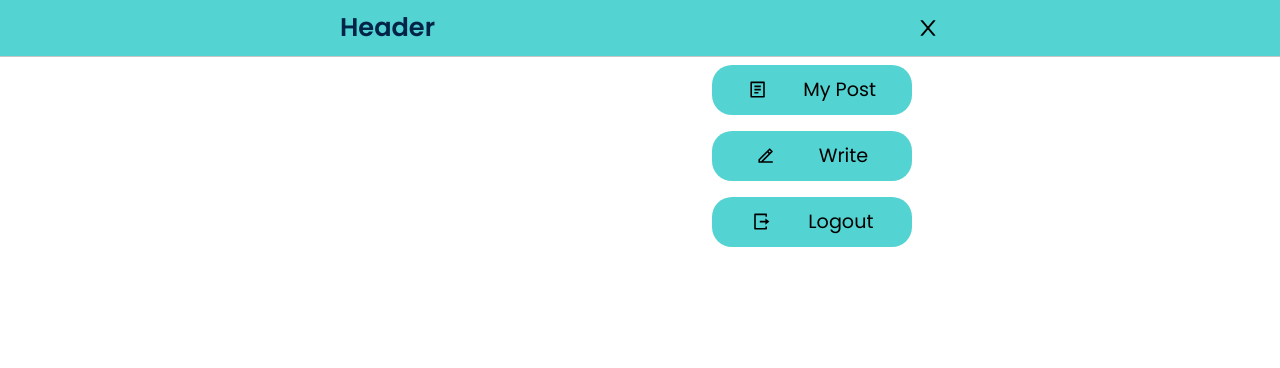
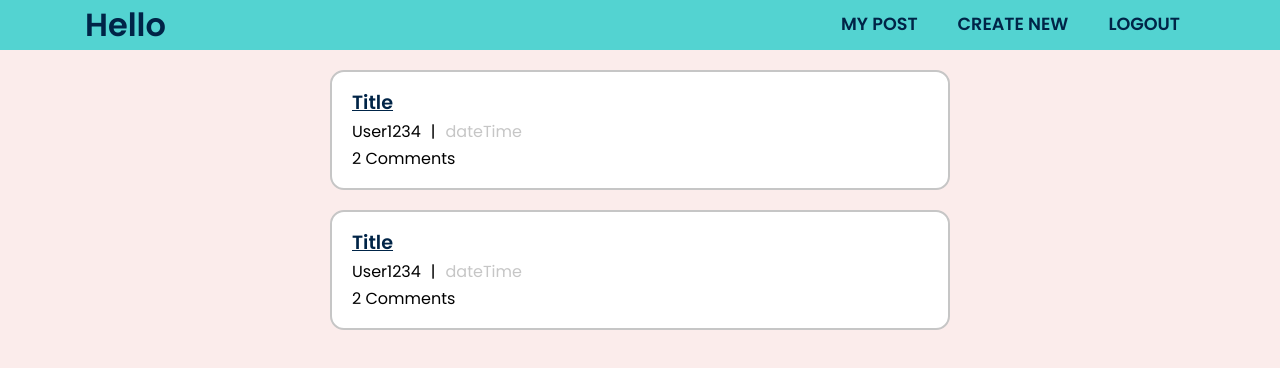
Before and after one commit to tonnamchakornpat/webminiproject, a React (Vite) app: page /post/1 in a window 1280 px wide. Shown: the top 368 px of the page. Built offline with nearby package versions, Linux system fonts and the light colour scheme.

Commit message:
Refactor :sparkles: Add Post Component And Refactor Navbar

```diff
--- a/src/components/Navbar.jsx
+++ b/src/components/Navbar.jsx
@@ -4,47 +4,41 @@ import { AiOutlineClose } from 'react-icons/ai'
 import { useState } from 'react'
 
 function Navbar() {
-  const [MenuStatus, setMenuStatus] = useState(true)
+  const [MenuStatus, setMenuStatus] = useState(false)
   const changeStatus = () => {
     setMenuStatus(!MenuStatus)
   }
+  const styleMenu = {
+    opacity: '1',
+    visibility: 'visible',
+  }
 
   return (
-    <div className="Navbar">
-      <div className="NavbarContainer">
-        <div className="itemsContainer">
-          <nav>
-            <h1>Header</h1>
-            {MenuStatus ? (
-              <AiOutlineClose size={'1.5rem'} onClick={changeStatus} />
-            ) : (
-              <GiHamburgerMenu size={'1.5rem'} onClick={changeStatus} />
-            )}
-          </nav>
+    <nav>
+      <div className="container">
+        <div className="logo">
+          <h1>Hello</h1>
         </div>
+        {
+          <GiHamburgerMenu
+            size={'1.5rem'}
+            className="toggleBtn"
+            onClick={changeStatus}
+          />
+        }
+        <ul className="list" style={MenuStatus ? styleMenu : null}>
+          <a href="#">
+            <li>My Post</li>
+          </a>
+          <a href="#">
+            <li>Create New</li>
+          </a>
+          <a href="#">
+            <li>Logout</li>
+          </a>
+        </ul>
       </div>
-
-      <ul
-        style={
-          !MenuStatus
-            ? { position: 'relative', left: '200vw' }
-            : { position: 'relative' }
-        }
-      >
-        <li>
-          <RiFileList2Line className="iconMenu" />
-          <p>My Post</p>
-        </li>
-        <li>
-          <RiEdit2Line className="iconMenu" />
-          <p>Write</p>
-        </li>
-        <li>
-          <RiLogoutBoxRLine className="iconMenu" />
-          <p>Logout</p>
-        </li>
-      </ul>
-    </div>
+    </nav>
   )
 }
 
--- /dev/null
+++ b/src/components/Post.jsx
@@ -0,0 +1,13 @@
+function Post({ postId, title, name, dateTime }) {
+  return (
+    <article className="content" key={postId}>
+      <h2>{title}</h2>
+      <p>
+        <span>{name}</span>|<span>dateTime</span>
+      </p>
+      <p>2 Comments</p>
+    </article>
+  )
+}
+
+export default Post
--- a/src/pages/HomePage.jsx
+++ b/src/pages/HomePage.jsx
@@ -1,11 +1,41 @@
 import '../styles/scss/main.scss'
 import Navbar from '../components/Navbar'
+import Post from '../components/Post'
 
+const posts = [
+  {
+    postId: 1234,
+    name: 'User1234',
+    title: 'Title',
+    content:
+      'Eos excepturi ipsa aut. Quia tempora inventore sunt quo impedit. Nemo quia repellat nesciunt dolores ipsa consequatur eos.',
+    time: '2 june 2022',
+  },
+  {
+    postId: 1222,
+    name: 'User1234',
+    title: 'Title',
+    content:
+      'Eos excepturi ipsa aut. Quia tempora inventore sunt quo impedit. Nemo quia repellat nesciunt dolores ipsa consequatur eos.',
+    time: '2 june 2022',
+  },
+]
 function HomePage() {
   return (
     <>
       <Navbar />
-      <main></main>
+      <main>
+        <section className="contents">
+          {posts.map((post) => (
+            <Post
+              postId={post.postId}
+              title={post.title}
+              name={post.name}
+              datetime={post.time}
+            />
+          ))}
+        </section>
+      </main>
     </>
   )
 }
--- a/src/styles/scss/abstract/_mixins.scss
+++ b/src/styles/scss/abstract/_mixins.scss
@@ -7,8 +7,15 @@ $breakpoints: (
     "lg":"(max-width: 992px)" and "(max-width: 1199.98px)",
     "xl":"(max-width: 1200px)" and "(max-width: 1399.98px)",
     "xxl":"(max-width: 1400px)",
+    // ? mobile screen
+    "mb":"max-width:767px",
+    // ? tablet screen
+    "tl":"(min-width:767)" and "(max-width:1023px)",
+    // ? desktop screen
+    "dt":"min-width:1024",
 );
 
+// * function to set Responsive Screen Value form breakpoints
 @mixin breakpoint($user-value) {
     $my-map: map-get($breakpoints, $user-value );
 
@@ -25,4 +32,4 @@ $breakpoints: (
 
 ;
 
-// ?Animation
+//? Animation
--- a/src/styles/scss/components/_navbar.scss
+++ b/src/styles/scss/components/_navbar.scss
@@ -2,82 +2,83 @@
 @use '../abstract/mixins' as *;
 
 // ? Navbar style
-.Navbar {
-    overflow: hidden;
+nav {
+    color: $primary-color1;
+    overflow-x: hidden;
+    background-color: $primary-color2;
+    position: fixed;
+    top: 0;
+    right: 0;
+    left: 0;
+
+    .container {
+        display: flex;
+        flex-wrap: nowrap;
+        align-items: center;
+        justify-content: space-between;
+        max-width: 1140px;
         width: 100%;
-
-    .NavbarContainer {
-        display: grid;
-        place-items: center;
-        background-color: $primary-color2;
-        border-bottom: 1px solid $primary-color5;
+        height: 50px;
+        margin: 0 auto;
+        padding: 0 15px;
 
         h1 {
-            color: $primary-color1;
-            font-size: 1.6em;
-
-            &:hover {
-                color: $primary-color4;
+            font-size: 2rem;
+            cursor: pointer;
         }
-        }
-
-        .itemsContainer {
-            width: clamp(200px, 80vw, 600px);
-
-            nav {
-                display: flex;
-                flex-direction: row;
-                justify-content: space-between;
-                align-items: center;
-                height: 56px;
-            }
-        }
-    }
-
-    // ? Menu
 
         ul {
             display: flex;
-        flex-direction: column;
-        position: relative;
-        left: 55%;
-        // align-items: end;
-        z-index: 5;
-        transition: all 0.5s ease-out;
+            margin-left: auto;
+            gap: 10px;
 
             li {
-            width: clamp(200px, 10vw, 250px);
-            display: flex;
-            flex-direction: row;
-            justify-content: space-evenly;
-            align-items: center;
-            background-color: $primary-color2;
-            margin: 0.5em;
-            border-radius: 20px;
+                color: $primary-color1;
+                font-size: 1.1rem;
+                font-weight: 600;
+                position: relative;
+                padding: 10px 15px;
+                text-transform: uppercase;
+                transition: all 0.6s ease-in-out;
 
-            .iconMenu {
-                margin: 0.8em 0px;
-                font-size: 1.2em;
+                &:hover {
+                    background-color: $primary-color2-50;
+                    color: $primary-color2;
                 }
-
-            p {
-                font-size: 1.2em;
+            }
         }
 
 
     }
 
-        & :hover {
-            background-color: $primary-color1;
-            color: $primary-color4;
+    .toggleBtn {
+        display: none;
     }
 
-        @include breakpoint(xs) {
-            left: 20vw;
+    a {
+        text-decoration: none;
     }
 
+    @include breakpoint(mb) {
+        ul {
+            position: fixed;
+            z-index: 10;
+            top: 50px;
+            left: 0;
+            flex-direction: column;
+            justify-content: center;
+            align-items: center;
+            background-color: $primary-color2;
+            opacity: 0;
+            visibility: hidden;
+            width: 100%;
+            height: 100%;
+            transition: 0.5s;
         }
 
-
-
+        .toggleBtn {
+            display: block;
+            cursor: pointer;
         }
+    }
+}
--- /dev/null
+++ b/src/styles/scss/components/_post.scss
@@ -0,0 +1,46 @@
+@use '../abstract/variables' as *;
+
+article.content {
+    border: 2px solid $primary-color5 ;
+    border-radius: 14px;
+    display: flex;
+    flex-direction: column;
+    justify-content: space-evenly;
+    align-items: flex-start;
+    padding: 10px 20px;
+    height: 120px;
+    width: 100%;
+    background-color: white;
+    transition: all 0.25s ease-in .25ms;
+
+
+    h2 {
+        font-size: clamp(16px, 1.2em, 32px);
+        color: $primary-color1;
+        text-decoration: underline;
+    }
+
+    &:hover {
+        background-color: $primary-color5;
+        border: 2px solid $primary-color2-50;
+
+        h2 {
+
+            color: $primary-color4;
+        }
+    }
+
+    p {
+
+        span {
+            margin-right: 10px;
+
+            &:nth-child(2) {
+                margin-left: 10px;
+                color: $primary-color5;
+            }
+        }
+
+
+    }
+}
--- a/src/styles/scss/pages/_homePage.scss
+++ b/src/styles/scss/pages/_homePage.scss
@@ -1,8 +1,25 @@
 @use '../abstract/variables' as *;
 @forward '../components/navbar';
+@forward '../components/post';
 
 main {
-  // background-color: $primary-color3 ;
-  background-color: red;
-  width: 100vw;
+  margin-top: 50px;
+  display: grid;
+  justify-content: center;
+  height: 100vh;
+  background-color: $primary-color3;
+
+  section.contents {
+
+    display: grid;
+    grid-template-columns: repeat(1, 1fr);
+    gap: 20px;
+    justify-items: center;
+    padding-top: 20px;
+    width: clamp(200px, 80vw, 620px);
+    height: 20vh;
+
+
+
+  }
 }
--- a/src/styles/scss/pages/_loginPage.scss
+++ b/src/styles/scss/pages/_loginPage.scss
@@ -47,7 +47,7 @@
         }
 
         input {
-            width: 100%;
+            width: auto;
             height: 50px;
             border: 2px solid #ebebeb;
             font-size: 20px;
@@ -105,7 +105,11 @@
             }
         }
 
-
+        @include breakpoint(xs) {
+            input:text {
+                width: 120px;
+            }
+        }
 
     }
 }
```
Lines whose indentation alone changed are shown as unchanged.
